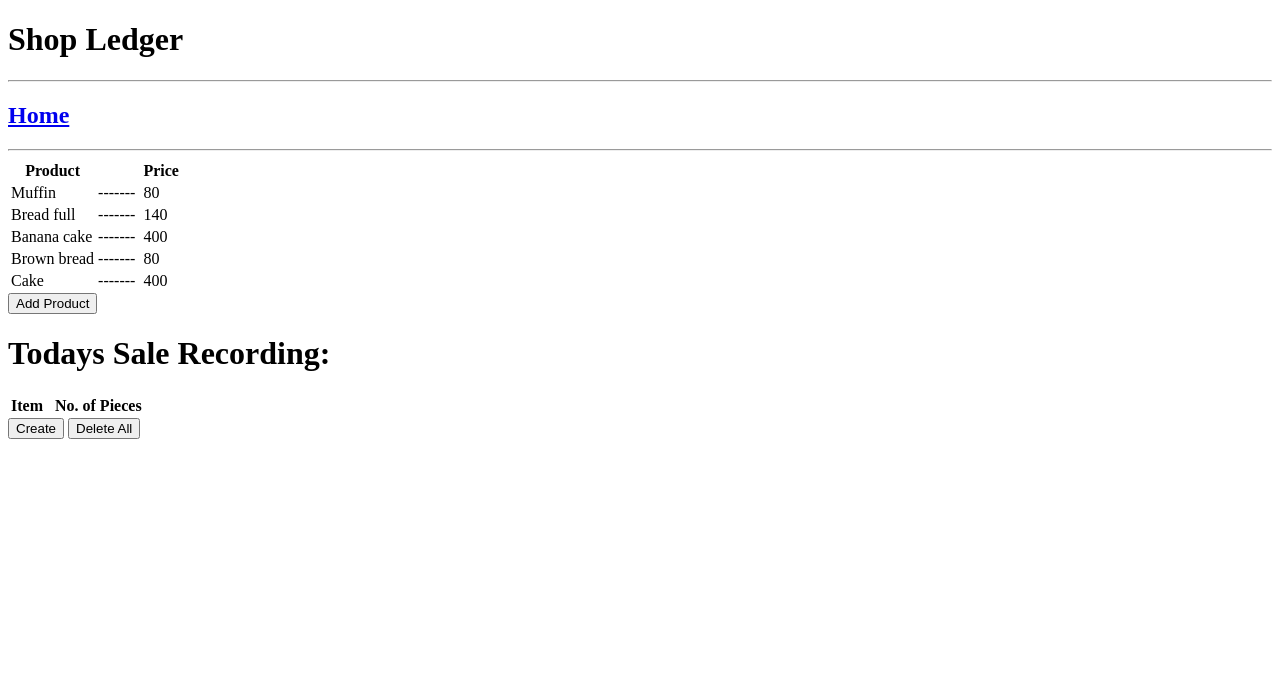
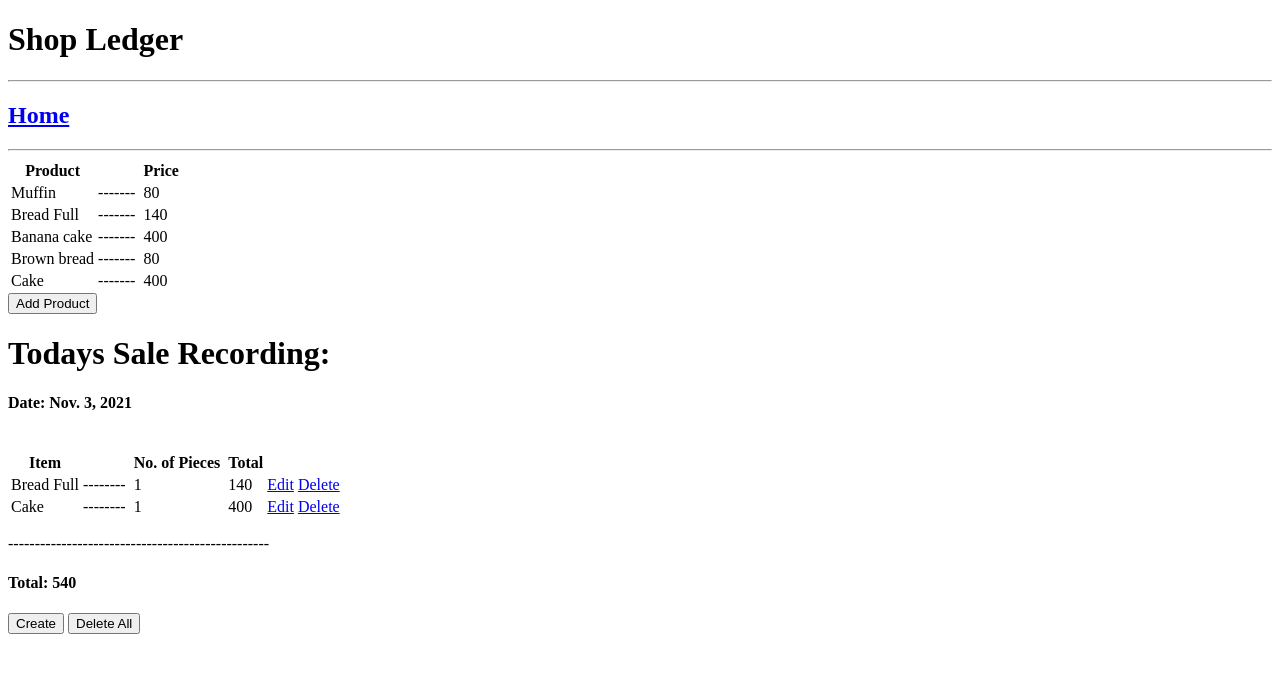
Before and after one commit to UniqueMaharjan/Shop-ledger, a Django app: page / in a window 1280 px wide. Shown: the top 673 px of the page. Run offline with Django 3.2, Linux system fonts and the light colour scheme; data comes from the database, SQL or seed files in the repository; data that the repository does not hold is empty.

Commit message:
updated some issues and now added the totaling of prices

```diff
--- a/shopledgerapp/admin.py
+++ b/shopledgerapp/admin.py
@@ -1,7 +1,9 @@
 from django.contrib import admin
-from .models import ProductDetail, CustomerData
+from .models import *
 # Register your models here.
 
 
 admin.site.register(ProductDetail)
 admin.site.register(CustomerData)
+admin.site.register(Customer)
+admin.site.register(Order)
--- a/shopledgerapp/models.py
+++ b/shopledgerapp/models.py
@@ -1,6 +1,13 @@
 
 from django.db import models
-import uuid
+from django.db.models.fields.related import ForeignKey
+
+class Customer(models.Model):
+    name = models.CharField(max_length=200,null=True,blank=False)
+
+
+    def __str__(self):
+        return self.name
 
 
 class ProductDetail(models.Model):
@@ -10,14 +17,27 @@ class ProductDetail(models.Model):
     def __str__(self):
         return self.name
 
+
+
+class Order(models.Model):
+    customer = models.ForeignKey(Customer,on_delete=models.SET_NULL,null=True,blank=True)
+    order_date = models.DateTimeField(auto_now_add=True)
+
+
+    @property
+    def get_product_total(self):
+        items = self.customerdata_set.all()
+        total = sum([item.get_total for item in items])
+        return total
+
 class CustomerData(models.Model):
+    order = models.ForeignKey(Order,on_delete=models.SET_NULL, null=True,blank=True)
     item = models.ForeignKey(ProductDetail, on_delete= models.CASCADE)
-    pieces = models.IntegerField(default=1)
+    quantity = models.IntegerField(default=0)
 
     def _str_(self):
         return self.id
-
-@property
-def totalPrice(self):
-    result = self.pieces*self.price
-    return result
+    @property
+    def get_total(self):
+        total = self.item.price*self.quantity
+        return total
--- a/shopledgerapp/templates/shopledgerapp/create.html
+++ b/shopledgerapp/templates/shopledgerapp/create.html
@@ -4,7 +4,10 @@
 
 <form action="" method="POST">
     {% csrf_token %}
-        <h2>customer{{form.id}}</h2>
+        <label>
+            <p>Customer id:</p>
+            <input type="text" name = "customer_id">
+        </label>
         {{form.as_p}}
         <input type="submit" value="Add">
 </form>
--- a/shopledgerapp/templates/shopledgerapp/createproduct.html
+++ b/shopledgerapp/templates/shopledgerapp/createproduct.html
@@ -5,7 +5,7 @@
 {% csrf_token %}
     <form action="" method="POST">
         {% csrf_token %}
-        <h2>customer{{form.id}}</h2>
+        <h3>Create Product</h3>
         {{form.as_p}}
         <input type="submit" value="Add">
     </form>
--- a/shopledgerapp/templates/shopledgerapp/index.html
+++ b/shopledgerapp/templates/shopledgerapp/index.html
@@ -27,6 +27,7 @@
 
     <br>
     <h1>Todays Sale Recording: </h1>
+    <h4>Date: {{order.order_date|date}}</h4>
     <table>
         <thead>
             <tr>
@@ -35,7 +36,7 @@
                 <th></th>
                 <th>No. of Pieces</th>
                 <th></th>
-                <th></th>
+                <th>Total</th>
                 <th></th>
             </tr>
         </thead>
@@ -46,15 +47,19 @@
                 <td>{{customer.item}}</td>
                 <td>--------</td>
                 <td></td>
-                <td>{{customer.pieces}}</td>
+                <td>{{customer.quantity}}</td>
                 <td></td>
+                <td>{{customer.get_total}}</td>
                 <td><a href="{% url 'edit-entry' customer.id %}">Edit</a></td>
                 <td><a href="{% url 'delete-entry' customer.id %}">Delete</a></td>
             </tr>
             {% endfor %}
 
         </tbody>
+        <br>
     </table>
+    <p>-------------------------------------------------</p>
+    <h4>Total: {{order.get_product_total}}</h4>
     <a href="{% url 'create' %}"><input type="button" value="Create"></a>
     <a href="{% url 'deleteAll-entry'%}"><input type="button" value="Delete All"></a>
 
--- a/shopledgerapp/views.py
+++ b/shopledgerapp/views.py
@@ -1,17 +1,20 @@
 from django.shortcuts import render,redirect
 from django.http import HttpResponse
-from .models import ProductDetail, CustomerData, totalPrice
+from .models import *
 from .forms import dataEntry,productEntry
 # Create your views here.
 
 def index(request):
+    customer = request.GET.get('customer_id')
+    order,created = Order.objects.get_or_create(customer = customer)
     product_detail = ProductDetail.objects.all()
     customer_detail = CustomerData.objects.all()
-    total = totalPrice
+
     content = {
+        'order':order,
         'products':product_detail,
         'customer':customer_detail,
-        'price':total,
+
     }
 
     return render(request,'shopledgerapp/index.html',content)
```
Also changed, not shown: shopledgerapp/forms.py (+6 -1 lines), db.sqlite3, shopledgerapp/migrations/0001_initial.py, shopledgerapp/migrations/0002_alter_productdetail_price.py (deleted), shopledgerapp/migrations/0003_customerdata.py (deleted), shopledgerapp/migrations/0004_auto_20211001_2343.py (deleted), shopledgerapp/migrations/0005_alter_customerdata_uu_id.py (deleted), shopledgerapp/migrations/0006_alter_customerdata_uu_id.py (deleted), 1 other file.
